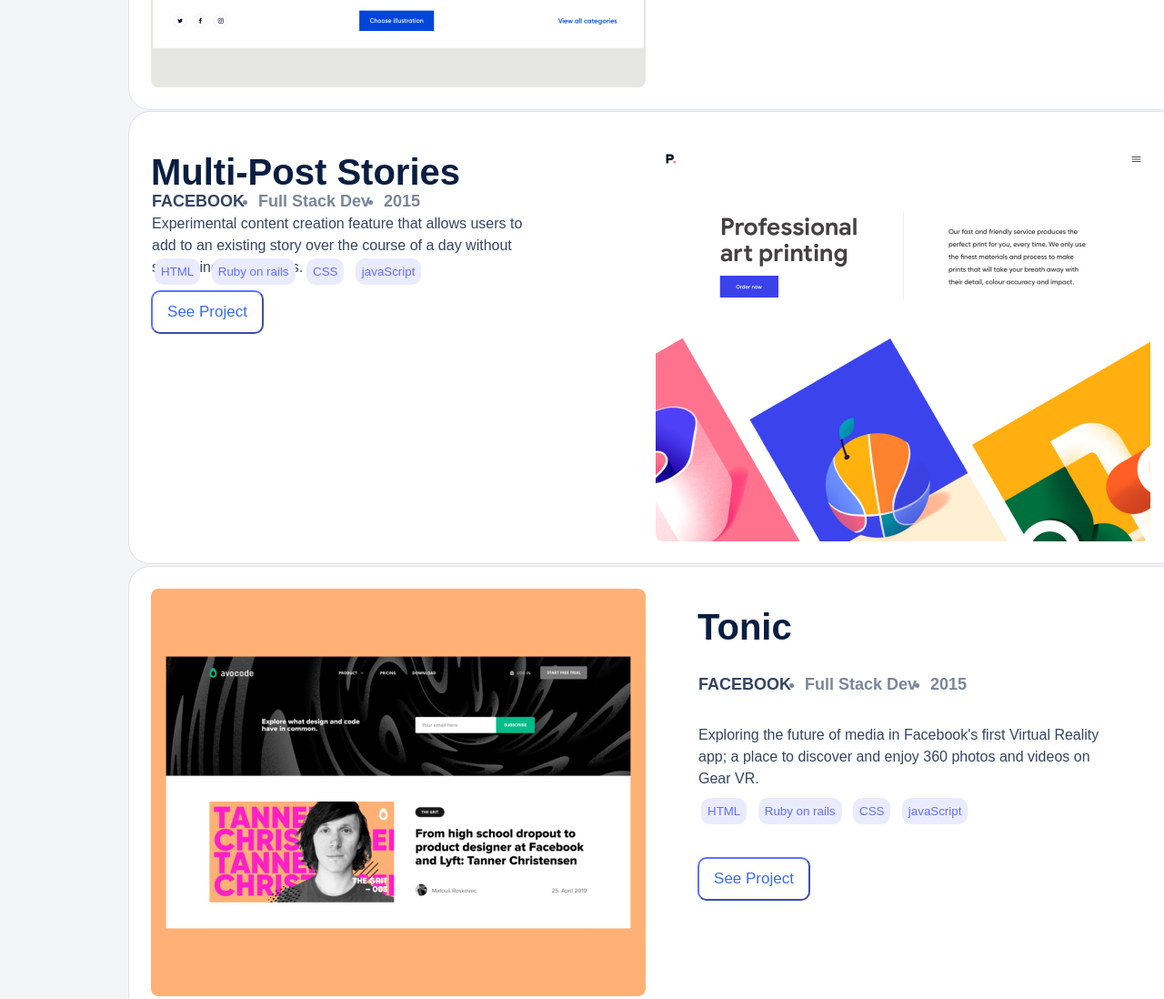
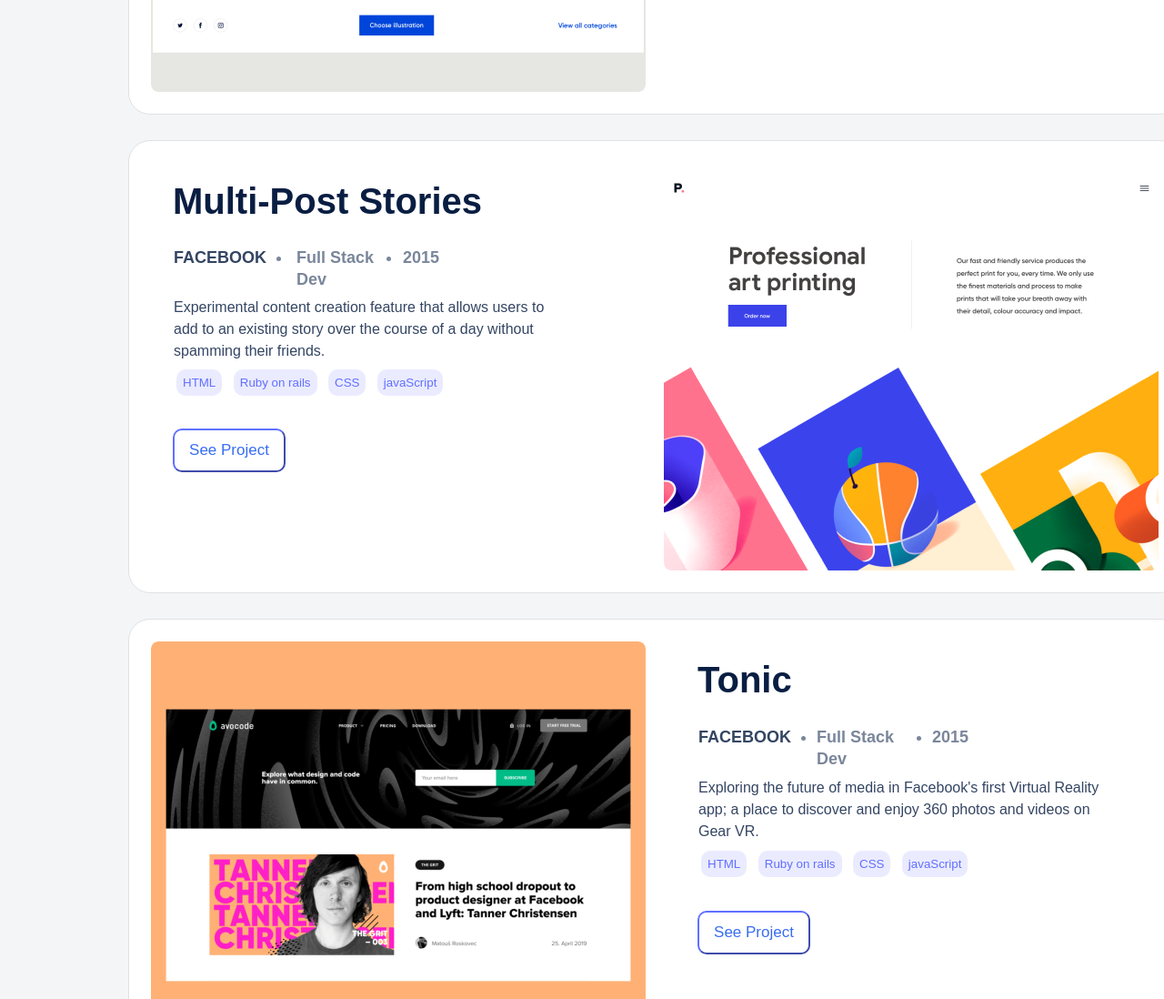
Before and after one commit to MdSaib/experimentDesktop, a plain HTML site: page index.html in a window 1280 px wide. Shown: the part 1181-2279 px from the top of the page at 91% size. Drawn offline with Linux system fonts and the light colour scheme.

Commit message:
complete work section

```diff
--- a/index.html
+++ b/index.html
@@ -54,6 +54,7 @@
 </section>
 
   <!--Work Section Start -->
+
   <section class="work">
     <section class="workA work1">
       <aside class="portfolioA">
@@ -82,17 +83,14 @@
     </section>
 
     <section class="workA work2">
-    <aside class="portfolioA">
-      <a onclick="toggle()" href="#"><img src="image/portfolio2D.png" alt="portfolio2"></a>
-    </aside>
 
-    <div>
+
       <article>
         <h1 class="projectTitle">Multi-Post Stories</h1>
         <ul class="responsibility">
           <li class="client">FACEBOOK</li>
-        <li>Full Stack Dev</li>
-        <li>2015</li>
+          <li class="job">Full Stack Dev</li>
+          <li class="year">2015</li>
         </ul>
         <p class="projectInfo">
           Experimental content creation feature that allows users to<br> add to an existing
@@ -107,6 +105,10 @@
         <button type="button" class="seeProject">See Project</button>
 
       </article>
+
+      <aside class="portfolioA">
+        <a onclick="toggle()" href="#"><img src="image/portfolio2D.png" alt="portfolio4"></a>
+      </aside>
     </section>
 
     <section class="workA work3">
@@ -137,9 +139,7 @@
     </section>
 
     <section class="workA work4">
-    <aside class="portfolioA">
-      <a onclick="toggle()" href="#"><img src="image/portfolio4D.png" alt="portfolio4"></a>
-    </aside>
+
 
       <article>
         <h1 class="projectTitle">Uber Navigation</h1>
@@ -161,6 +161,10 @@
         <button type="button" class="seeProject">See Project</button>
 
       </article>
+
+      <aside class="portfolioA">
+        <a onclick="toggle()" href="#"><img src="image/portfolio4D.png" alt="portfolio4"></a>
+      </aside>
   </section>
 </section>
 
--- a/style.css
+++ b/style.css
@@ -1,43 +1,3 @@
-/*body {
-  display: grid;
-  grid-template-areas: 'main' 'footer';
-  background: #f4f5f7;
-  font-family: 'Poppins', sans-serif;
-  width: 100%;
-}
-
-main {
-  grid-area: main;
-  grid-row: 1/2;
-  border: solid black;
-}
-
-.portheader {
-  grid-area: header;
-  grid-template-columns: 1fr 1fr;
-  grid-template-rows: 100%;
-  height: 76px;
-}
-
-header .msLogo {
-  display: grid;
-      grid-column: 1 / 2;
-  }
-header .menuBar ul {
-    display: grid;
-    grid-column: 2 / 3;
-    list-style: none;
-  }
-
-
-
-
-footer  {
-  grid-area: footer;
-  grid-row: 2 /3;
-  border: solid black;
-  }
-*/
 
 body {
   background: #f4f5f7;
@@ -158,11 +118,12 @@
   height: 24px;
 }
 
+
 .work {
   display: grid;
   grid-template-columns: 50% 50%;
   grid-template-rows: 25% 25% 25% 25%;
-  grid-row-gap: 1px;
+  grid-row-gap: 1em;
   margin: auto;
 }
 
@@ -193,30 +154,32 @@
 }
 
 .work2 {
-  margin: auto;
   display: grid;
   grid-area: 2 / 1 / 3 / 3;
-  grid-template-areas: 'article image';
+  margin: auto;
   height: 496px;
   width: 1156px;
   border: 1px solid #dfe1e6;;
   border-radius: 24px;
   background: #fff;
+
 }
 
 .work2 aside {
-  grid-area: image;
-  grid-column: 2 / 3;
+  display: grid;
+  grid-column: 2 / span 1;
+}
+
+.work2 aside img {
+  float: right;
+  display: grid;
   margin: 24px;
-}
-.work2 aside img {
   border-radius: 8px;
 }
-
 .work2 article {
-  grid-area: article;
+  margin-left: 3em;
+  display: grid;
   grid-column: 1 / 2;
-  margin: 24px;
 }
 
 .work3 {
@@ -268,6 +231,7 @@
   border-radius: 8px;
 }
 .work4 article {
+  margin-left: 3em;
   display: grid;
   grid-column: 1 / 2;
 }
@@ -305,7 +269,18 @@
 .client {
   list-style: none;
   color: #344563;
+  padding-right: 13px;
 }
+
+.job {
+  padding: 0 5px 0 5px;
+  margin-right: 1px;
+}
+
+.year {
+  padding: 0 5px 0 1px;
+}
+
 
 .projectInfo {
   position: static;
```
Lines whose indentation alone changed are shown as unchanged.
